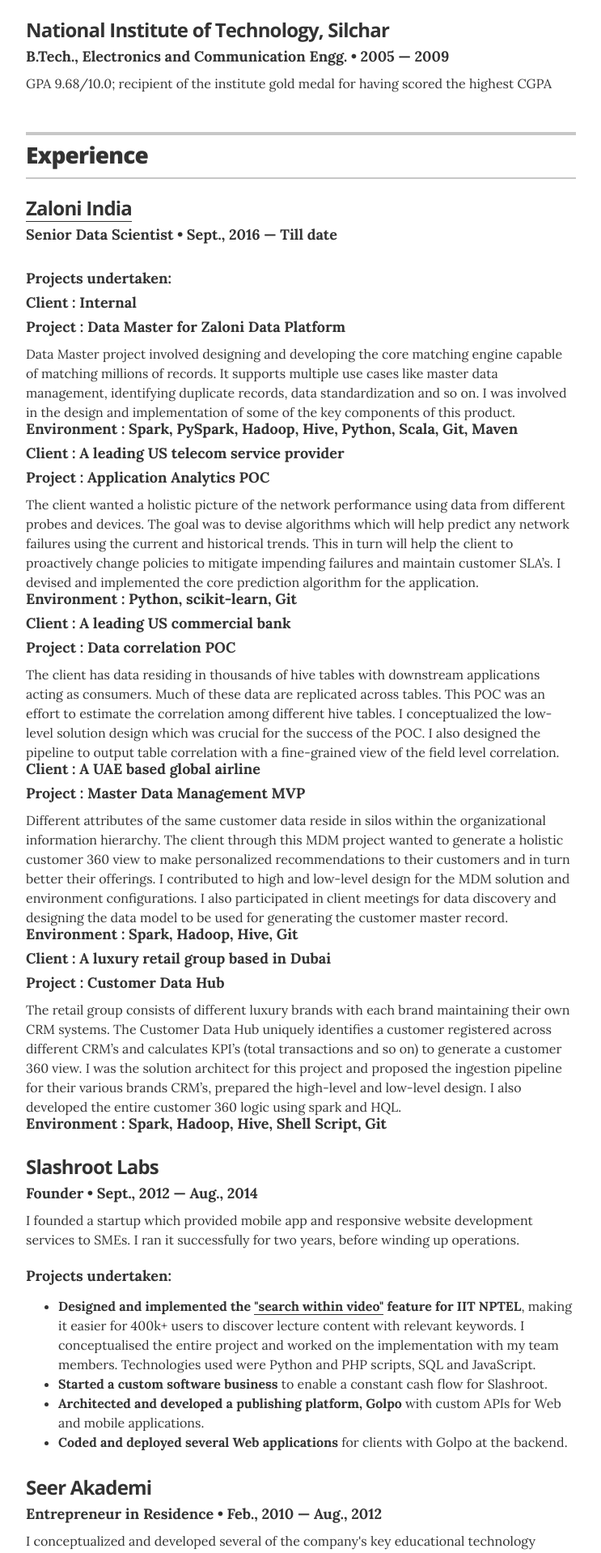
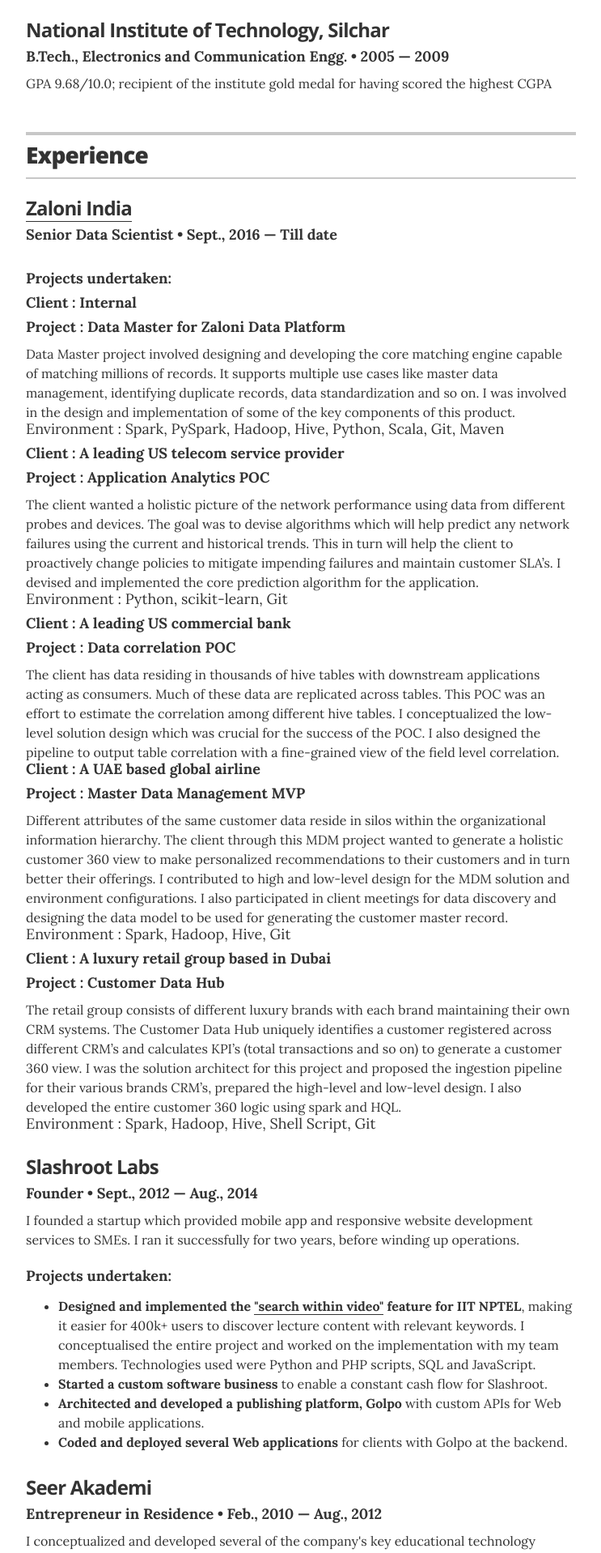
Before and after one commit to CapedCrusader/resume, a Jekyll site: the page built from index.html, in a window 1280 px wide. Shown: the part 890-2808 px from the top of the page at 81% size, without its empty margins (268-1011 px from the left). Built offline with Jekyll 4.4.1, drawn with Linux system fonts in a browser that asks for light colours.

Commit message:
Updated with latest work experience

```diff
--- a/_layouts/resume.html
+++ b/_layouts/resume.html
@@ -127,12 +127,12 @@
           <h5 class="resume-item-details" itemprop="description">Client : Internal</h5>
 	  <h5 class="resume-item-details" itemprop="description">Project : Data Master for Zaloni Data Platform</h5>
 	  <p class="resume-item-copy">Data Master project involved designing and developing the core matching engine capable of matching millions of records. It supports multiple use cases like master data management, identifying duplicate records, data standardization and so on. I was involved in the design and implementation of some of the key components of this product.<br>
-          <h6 class="resume-item-details" itemprop="description">Environment : Spark, PySpark, Hadoop, Hive, Python, Scala, Git, Maven</h6>
+          <p class="resume-item-details" itemprop="description">Environment : Spark, PySpark, Hadoop, Hive, Python, Scala, Git, Maven<br>
 
 	  <h5 class="resume-item-details" itemprop="description">Client : A leading US telecom service provider</h5>
 	  <h5 class="resume-item-details" itemprop="description">Project : Application Analytics POC</h5>
 	  <p class="resume-item-copy">The client wanted a holistic picture of the network performance using data from different probes and devices. The goal was to devise algorithms which will help predict any network failures using the current and historical trends. This in turn will help the client to proactively change policies to mitigate impending failures and maintain customer SLA’s. I devised and implemented the core prediction algorithm for the application.<br>
-	  <h6 class="resume-item-details" itemprop="description">Environment : Python, scikit-learn, Git</h6>
+	  <p class="resume-item-details" itemprop="description">Environment : Python, scikit-learn, Git<br>
 
 	  <h5 class="resume-item-details" itemprop="description">Client : A leading US commercial bank</h5>
 	  <h5 class="resume-item-details" itemprop="description">Project : Data correlation POC</h5>
@@ -141,12 +141,12 @@
 	  <h5 class="resume-item-details" itemprop="description">Client : A UAE based global airline</h5>
 	  <h5 class="resume-item-details" itemprop="description">Project : Master Data Management MVP</h5>
 	  <p class="resume-item-copy">Different attributes of the same customer data reside in silos within the organizational information hierarchy. The client through this MDM project wanted to generate a holistic customer 360 view to make personalized recommendations to their customers and in turn better their offerings. I contributed to high and low-level design for the MDM solution and environment configurations. I also participated in client meetings for data discovery and designing the data model to be used for generating the customer master record.<br>
-	  <h6 class="resume-item-details" itemprop="description">Environment : Spark, Hadoop, Hive, Git</h6>
+	  <p class="resume-item-details" itemprop="description">Environment : Spark, Hadoop, Hive, Git<br>
 
 	  <h5 class="resume-item-details" itemprop="description">Client : A luxury retail group based in Dubai</h5>
 	  <h5 class="resume-item-details" itemprop="description">Project : Customer Data Hub</h5>
 	  <p class="resume-item-copy">The retail group consists of different luxury brands with each brand maintaining their own CRM systems. The Customer Data Hub uniquely identifies a customer registered across different CRM’s and calculates KPI’s (total transactions and so on) to generate a customer 360 view. I was the solution architect for this project and proposed the ingestion pipeline for their various brands CRM’s, prepared the high-level and low-level design. I also developed the entire customer 360 logic using spark and HQL.<br>
-	  <h6 class="resume-item-details" itemprop="description">Environment : Spark, Hadoop, Hive, Shell Script, Git</h6>
+	  <p class="resume-item-details" itemprop="description">Environment : Spark, Hadoop, Hive, Shell Script, Git<br>
 	<!-- <p class="resume-item-copy">If you're going to copy paste markup, or edit it, just be sure to keep the appropriate classnames on your new elements for styling purposes.</p> -->
 
         </div><!-- end of resume-item -->
```
